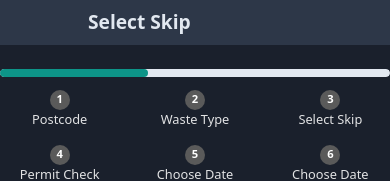
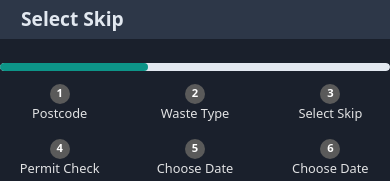
Before and after one commit to MartinMugambi/skip-selector-ui-coding-challenge, a React (Vite) app: page / in a window 390 px wide. Shown: the top 181 px of the page. Built offline with nearby package versions, Linux system fonts and the light colour scheme; no server answers.

Commit message:
make navbar responsive

```diff
--- a/src/layout/navBar/NavBar.module.css
+++ b/src/layout/navBar/NavBar.module.css
@@ -9,3 +9,13 @@
   font-size: 1.2rem;
   margin: 0rem 5rem;
 }
+
+@media screen and (max-width: 768px) {
+  .navBarContainer {
+    width: 100vw !important;
+    padding: 5px;
+  }
+  .navBarContainer > h1 {
+    margin: 0rem 1rem;
+  }
+}
```
